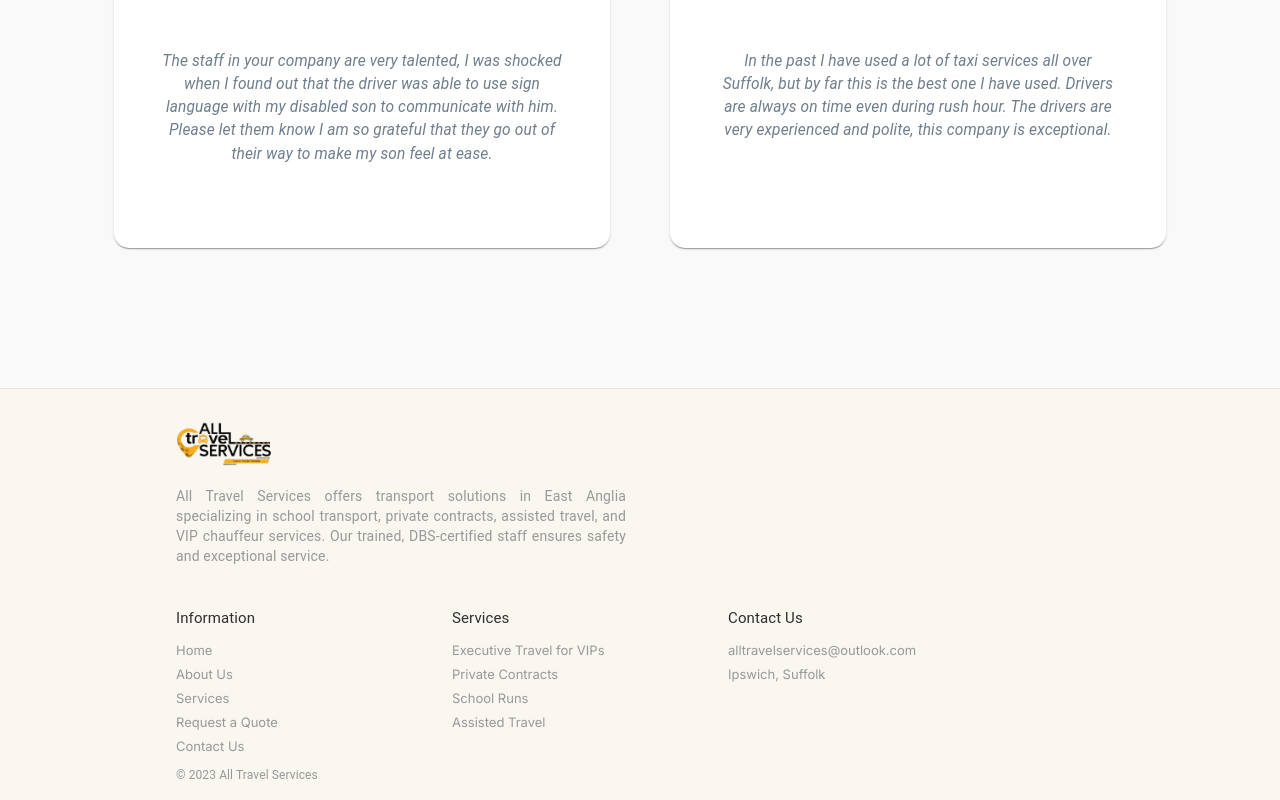
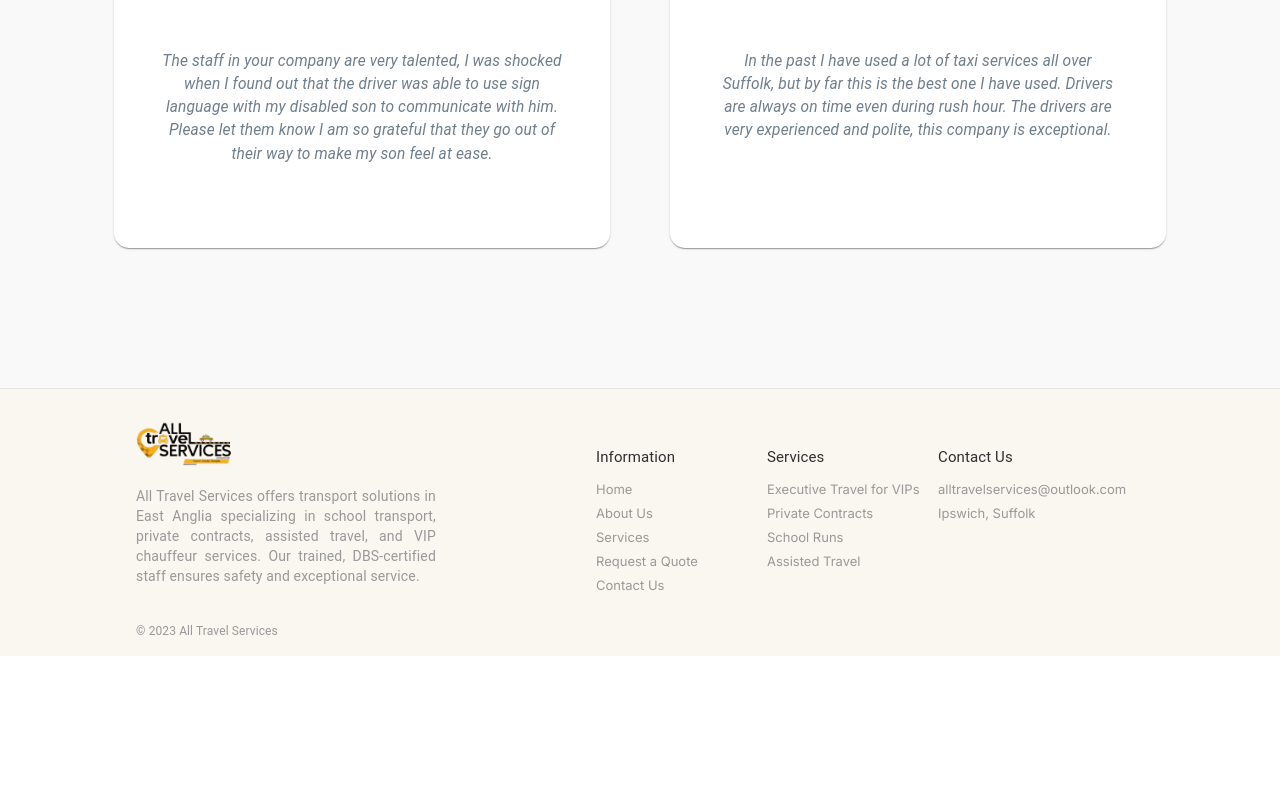
Before and after one commit to RafaPach/AllTravelServices, a Next.js app: page /about in a window 1280 px wide. Shown: the part 1867-2667 px from the top of the page. After the commit the page ends 2523 px from the top, so only its background shows below. Built offline with nearby package versions, Linux system fonts and the light colour scheme.

Commit message:
footer changes to lg devices

```diff
--- a/components/Footer/Footer.js
+++ b/components/Footer/Footer.js
@@ -22,12 +22,12 @@ function FooterComp() {
         sx={{
           flex: { md: '0 0 auto' }, // Prevent flex from overriding the width
           mt: 2,
-          mr: 3,
-          ml: { xs: 0, sm: 1, md: 1, lg: 20 },
+          mr: { xl: 5, lg: 0, md: 8, sm: 5, xs: 0 },
+          ml: { xs: 0, sm: 1, md: 1, lg: 15, xl: 20 },
           mb: 3,
           width: {
             xl: '500px',
-            lg: '450px',
+            lg: '300px',
             md: '300px',
             sm: '250px',
             xs: '100%',
@@ -66,7 +66,7 @@ function FooterComp() {
           spacing={{ xs: 0, sm: 2 }}
           sx={{
             flexDirection: { xs: 'column', sm: 'column', md: 'row' }, // Stack links on sm and below
-            mt: { xs: 0, sm: 5, md: 5, lg: 0 },
+            mt: { xs: 0, sm: 5, md: 5, lg: 3, xl: 0 },
           }}
         >
           <Grid item xs={4} sm={7} md={3}>
@@ -151,7 +151,7 @@ function FooterComp() {
           display: 'flex',
           alignItems: 'center',
           justifyContent: 'space-between',
-          ml: { xs: 0, sm: 1, md: 1, lg: 20 },
+          ml: { xs: 0, sm: 1, md: 1, lg: 15, xl: 20 },
         }}
       >
         <Typography sx={{ fontSize: '12px', color: '#999' }}>
```
